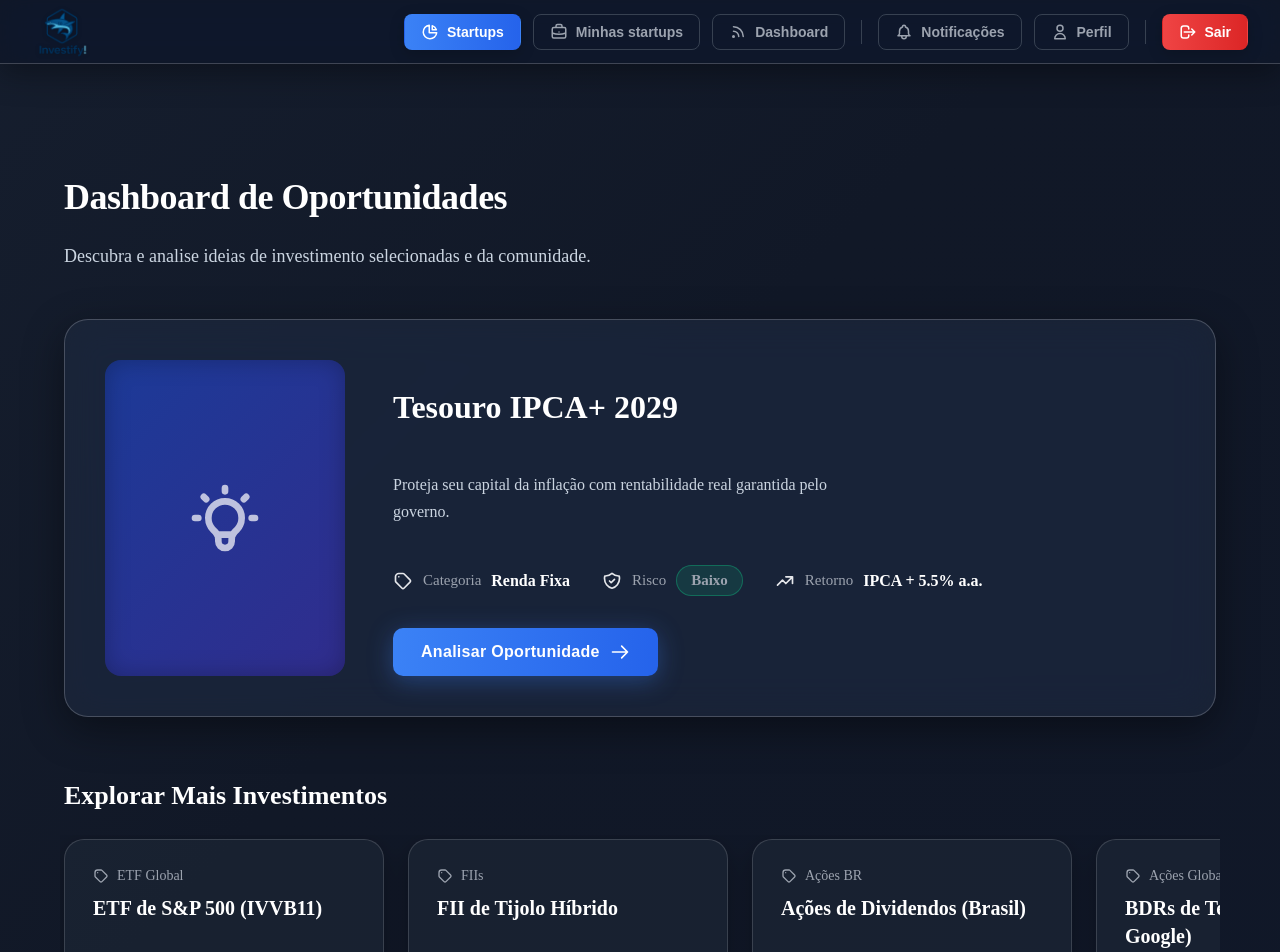
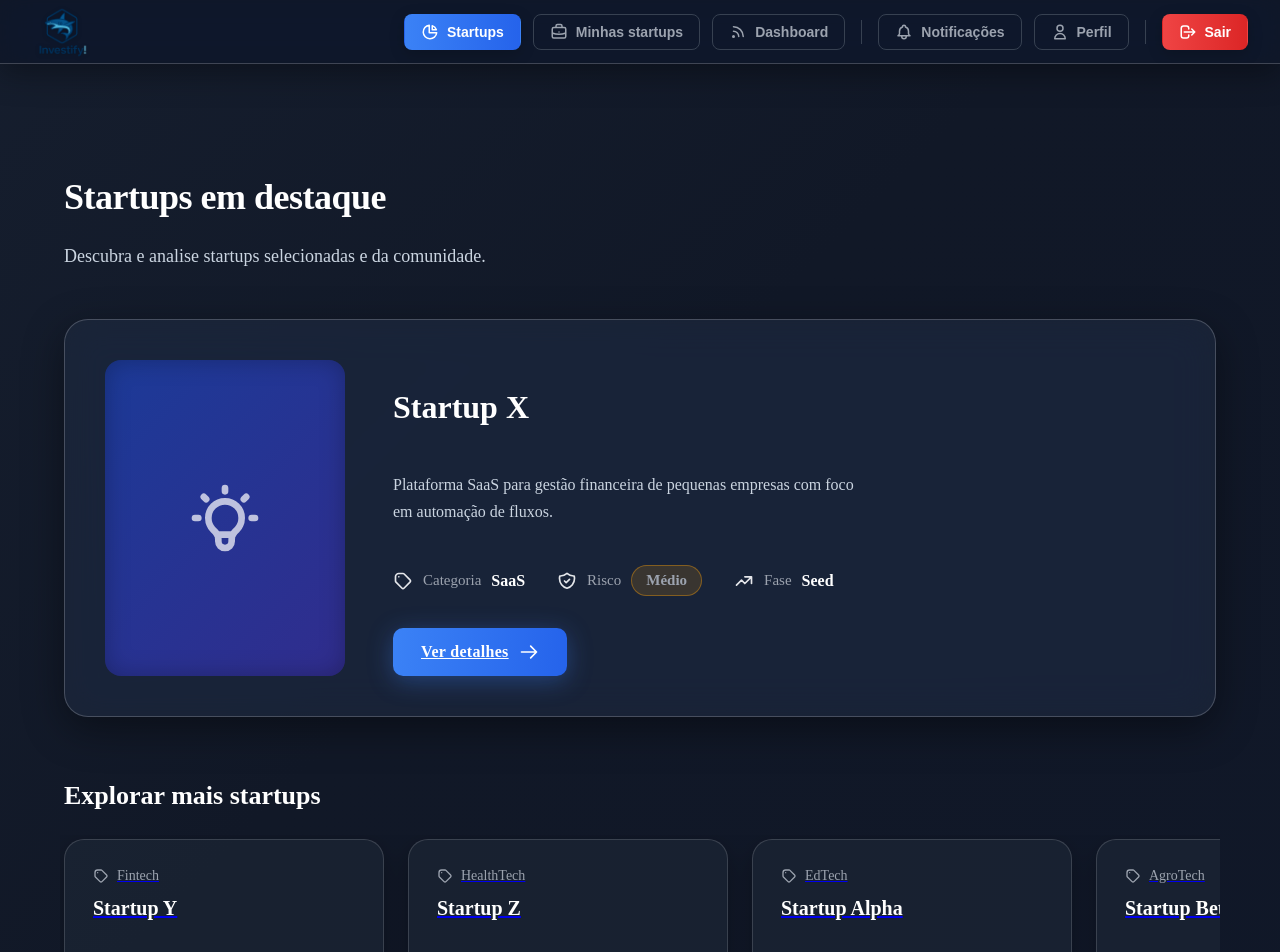
Before and after one commit to LeonardoEberle/investfyTCC, a React (Vite) app: page /home in a window 1280 px wide. Shown: the top 952 px of the page. Built offline with nearby package versions, Linux system fonts and the light colour scheme.

Commit message:
ajuste de dashboard/home

```diff
--- a/src/containers/Home/index.jsx
+++ b/src/containers/Home/index.jsx
@@ -1,4 +1,5 @@
 import React from 'react'
+import { Link } from 'react-router-dom'
 import {
   DashboardContainer,
   Header,
@@ -29,61 +30,17 @@ import {
   HiOutlineChartPie,
   HiOutlineLightBulb
 } from 'react-icons/hi'
+import { startups } from '../../data/startups'
 
 const Home = () => {
-  const investimentos = [
-    {
-      titulo: 'Tesouro IPCA+ 2029',
-      categoria: 'Renda Fixa',
-      risco: 'Baixo',
-      retorno: 'IPCA + 5.5% a.a.',
-      descricao: 'Proteja seu capital da inflação com rentabilidade real garantida pelo governo.'
-    },
-    {
-      titulo: 'ETF de S&P 500 (IVVB11)',
-      categoria: 'ETF Global',
-      risco: 'Médio',
-      retorno: 'Dolarizado',
-      descricao: 'Invista nas 500 maiores empresas dos EUA com um único ativo negociado na B3.'
-    },
-    {
-      titulo: 'FII de Tijolo Híbrido',
-      categoria: 'FIIs',
-      risco: 'Médio',
-      retorno: 'Dividendos Mensais',
-      descricao: 'Receba aluguéis de um portfólio diversificado de imóveis (lajes, galpões).'
-    },
-    {
-      titulo: 'Ações de Dividendos (Brasil)',
-      categoria: 'Ações BR',
-      risco: 'Médio',
-      retorno: 'Dividend Yield',
-      descricao: 'Foque em empresas sólidas, boas pagadoras de dividendos, para renda passiva.'
-    },
-    {
-      titulo: 'BDRs de Tech (Ex: Apple, Google)',
-      categoria: 'Ações Globais',
-      risco: 'Alto',
-      retorno: 'Crescimento/Dólar',
-       descricao: 'Acesse gigantes da tecnologia mundial através da bolsa brasileira.'
-    },
-     {
-      titulo: 'CDB Pós-Fixado (Liquidez Diária)',
-      categoria: 'Renda Fixa',
-      risco: 'Baixo',
-      retorno: '>100% CDI',
-      descricao: 'Ideal para reserva de emergência, com rendimento diário e segurança bancária.'
-    },
-  ]
-
-  const heroItem = investimentos[0]
-  const otherInvestimentos = investimentos.slice(1)
+  const heroItem = startups[0]
+  const outrasStartups = startups.slice(1)
 
   return (
     <DashboardContainer>
       <Header>
-        <PageTitle>Dashboard de Oportunidades</PageTitle>
-        <PageSubtitle>Descubra e analise ideias de investimento selecionadas e da comunidade.</PageSubtitle>
+        <PageTitle>Startups em destaque</PageTitle>
+        <PageSubtitle>Descubra e analise startups selecionadas e da comunidade.</PageSubtitle>
       </Header>
 
       <HeroSection>
@@ -92,9 +49,9 @@ const Home = () => {
             <HiOutlineLightBulb size={80} />
           </HeroImagePlaceholder>
           <HeroContent>
-            <HeroTitle>{heroItem.titulo}</HeroTitle>
+            <HeroTitle>{heroItem.nome}</HeroTitle>
             <HeroText>
-              {heroItem.descricao} {/* Descrição mais detalhada */}
+              {heroItem.descricao}
             </HeroText>
             <HeroMeta>
               <MetaItem>
@@ -109,16 +66,16 @@ const Home = () => {
               </MetaItem>
               <MetaItem>
                 <HiOutlineTrendingUp size={20} />
-                <span>Retorno</span>
-                <strong>{heroItem.retorno}</strong>
+                <span>Fase</span>
+                <strong>{heroItem.fase}</strong>
               </MetaItem>
             </HeroMeta>
             <Button
-              type="button"
-              onClick={() => alert('Em breve: detalhes do investimento.')}
-              aria-label={`Saiba mais sobre ${heroItem.titulo}`}
+              as={Link}
+              to={`/startups/${heroItem.id}`}
+              aria-label={`Saiba mais sobre ${heroItem.nome}`}
             >
-              <span>Analisar Oportunidade</span>
+              <span>Ver detalhes</span>
               <HiOutlineArrowRight size={20} />
             </Button>
           </HeroContent>
@@ -126,16 +83,16 @@ const Home = () => {
       </HeroSection>
 
       <Section>
-        <SectionTitle>Explorar Mais Investimentos</SectionTitle>
+        <SectionTitle>Explorar mais startups</SectionTitle>
         <HorizontalScroll>
-          {otherInvestimentos.map((item, idx) => (
-            <ItemCard key={idx}>
+          {outrasStartups.map((item, idx) => (
+            <ItemCard key={idx} as={Link} to={`/startups/${item.id}`} aria-label={item.nome}>
               <div>
                 <ItemMeta>
                   <HiOutlineTag size={16} />
                   <span>{item.categoria}</span>
                 </ItemMeta>
-                <ItemTitle>{item.titulo}</ItemTitle>
+                <ItemTitle>{item.nome}</ItemTitle>
               </div>
               <ItemMeta>
                 <HiOutlineShieldCheck size={16} />
--- a/src/containers/Home/styles.js
+++ b/src/containers/Home/styles.js
@@ -61,6 +61,7 @@ export const HeroCard = styled.div`
     opacity: 0;
     transition: opacity 0.5s ease, transform 0.5s ease;
     transform: scale(0.6);
+    pointer-events: none;
   }
 
   &:hover {
@@ -234,6 +235,7 @@ export const ItemCard = styled.div`
   position: relative;
   overflow: hidden;
   box-shadow: 0 8px 25px rgba(0,0,0,0.3);
+  cursor: pointer;
 
   &::before {
     content: '';
--- a/src/data/startups.js
+++ b/src/data/startups.js
@@ -22,5 +22,45 @@ export const startups = [
     fase: 'Series A',
     risco: 'Médio',
     descricao: 'Plataforma de telemedicina integrada a dispositivos de monitoramento residencial.'
+  },
+  {
+    id: 'startup-alpha',
+    nome: 'Startup Alpha',
+    categoria: 'EdTech',
+    fase: 'Seed',
+    risco: 'Médio',
+    descricao: 'Ferramenta de aprendizagem adaptativa para reforço escolar baseada em IA.'
+  },
+  {
+    id: 'startup-beta',
+    nome: 'Startup Beta',
+    categoria: 'AgroTech',
+    fase: 'Pre-Seed',
+    risco: 'Alto',
+    descricao: 'Sensoriamento remoto para pequenas propriedades com otimização de irrigação.'
+  },
+  {
+    id: 'startup-gamma',
+    nome: 'Startup Gamma',
+    categoria: 'Logistics',
+    fase: 'Seed',
+    risco: 'Médio',
+    descricao: 'Roteirização inteligente de entregas para e-commerce de médio porte.'
+  },
+  {
+    id: 'startup-delta',
+    nome: 'Startup Delta',
+    categoria: 'ClimateTech',
+    fase: 'Series A',
+    risco: 'Médio',
+    descricao: 'Monitoramento de emissões de carbono para empresas com relatórios automatizados.'
+  },
+  {
+    id: 'startup-epsilon',
+    nome: 'Startup Epsilon',
+    categoria: 'LegalTech',
+    fase: 'Seed',
+    risco: 'Baixo',
+    descricao: 'Automação de documentos jurídicos e gestão de contratos para PMEs.'
   }
 ]
```
